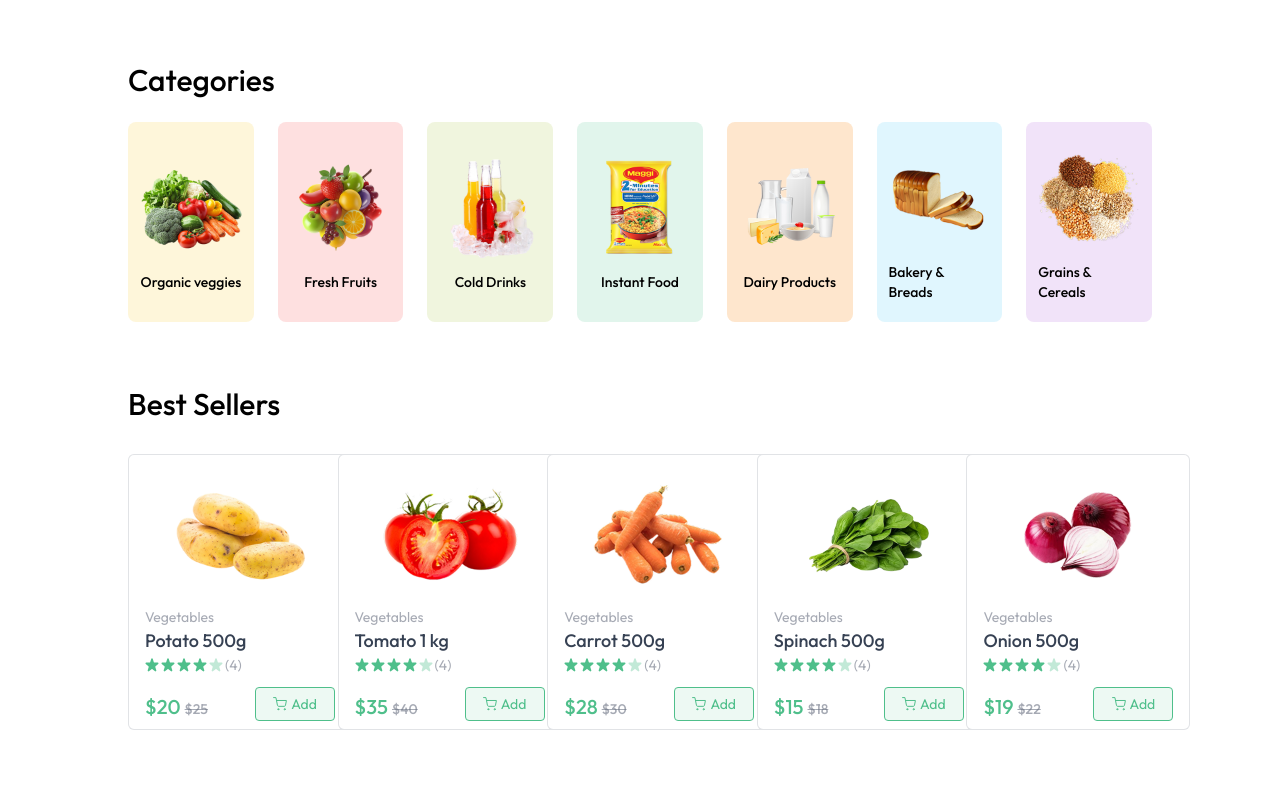
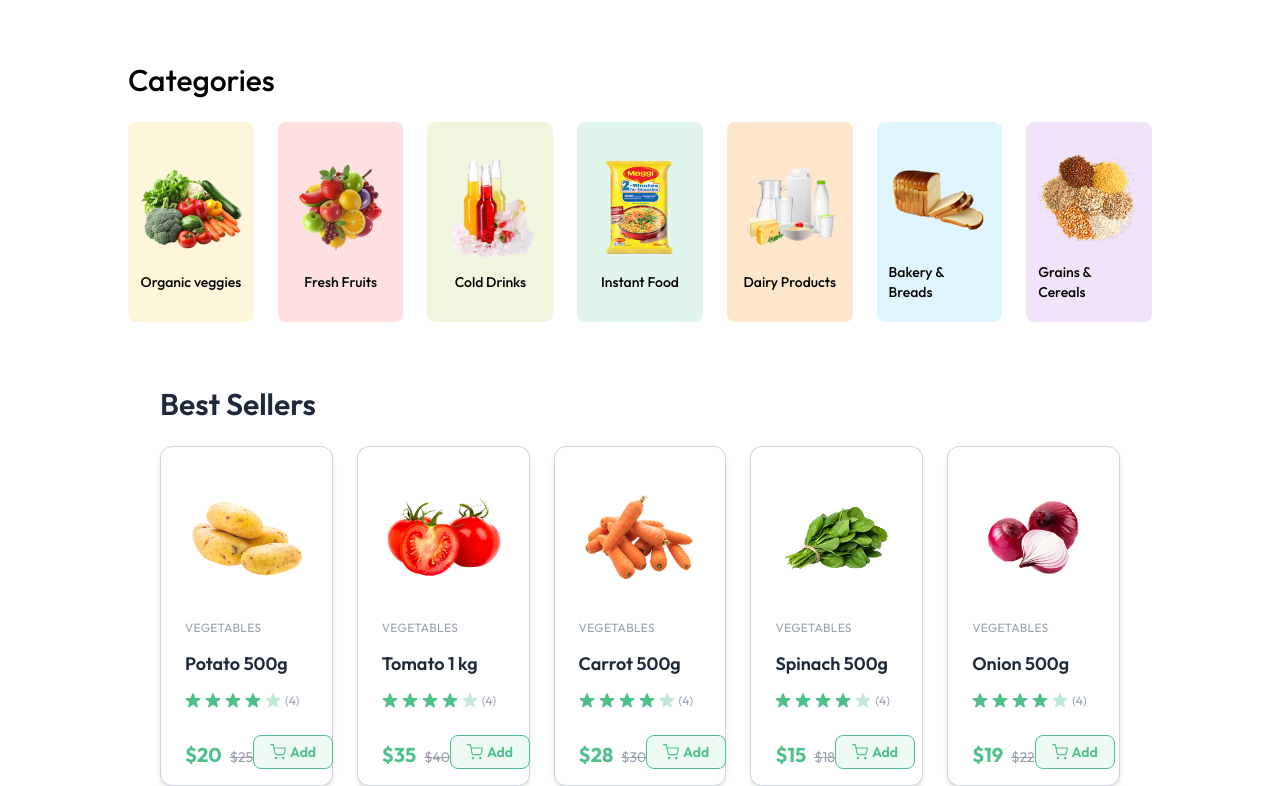
Before and after one commit to zourte2486/Ecommerce-website-Farmy-FrontEnd, a React (Vite) app: page / in a window 1280 px wide. Shown: the part 482-1268 px from the top of the page. Before the commit the page ends 1212 px from the top, so only its background shows below. Built offline with nearby package versions, Linux system fonts and the light colour scheme.

Commit message:
Refactor BestSeller, Categories, and ProductCard components for improved layout and styling

```diff
--- a/src/components/BestSeller.jsx
+++ b/src/components/BestSeller.jsx
@@ -6,9 +6,11 @@ const BestSeller = () => {
   const { products } = useAppContext();
 
   return (
-    <div className="mt-16">
-      <p className="text-2xl md:text-3xl font-medium">Best Sellers</p>
-      <div className="grid grid-cols-1 sm:grid-cols-2 md:grid-cols-3 lg:grid-cols-5 gap-6 mt-8">
+    <section className="mt-16 px-2 sm:px-4 md:px-8">
+      <h2 className="text-2xl sm:text-3xl font-semibold mb-6 text-gray-800 text-center sm:text-left">
+        Best Sellers
+      </h2>
+      <div className="grid grid-cols-1 xs:grid-cols-2 sm:grid-cols-2 md:grid-cols-3 lg:grid-cols-4 xl:grid-cols-5 gap-4 sm:gap-6">
         {products
           .filter((product) => product.inStock)
           .slice(0, 5)
@@ -16,7 +18,7 @@ const BestSeller = () => {
             <ProductCard key={product._id || index} product={product} />
           ))}
       </div>
-    </div>
+    </section>
   );
 };
 
--- a/src/components/ProductCard.jsx
+++ b/src/components/ProductCard.jsx
@@ -8,36 +8,36 @@ const ProductCard = ({ product }) => {
   if (!product) return null;
 
   return (
-    <div className="border border-gray-500/20 rounded-md md:px-4 px-3 py-2 bg-white min-w-56 max-w-56 w-full">
-      <div className="group cursor-pointer flex items-center justify-center px-2">
+    <div className="border border-gray-300 shadow-md hover:shadow-lg transition-shadow duration-300 rounded-xl px-2 sm:px-4 md:px-6 py-3 sm:py-4 bg-white w-full flex flex-col justify-between cursor-pointer group min-h-[340px]">
+      <div className="flex-1 flex flex-col items-center justify-center mb-2">
         <img
-          className="group-hover:scale-105 transition max-w-26 md:max-w-36"
+          className="group-hover:scale-110 transition-transform duration-300 w-24 sm:w-28 md:w-36 rounded-lg object-contain"
           src={product.image}
           alt={product.name}
         />
       </div>
-      <div className="text-gray-500/60 text-sm">
-        <p>{product.category}</p>
-        <p className="text-gray-700 font-medium text-lg truncate w-full">
+      <div className="text-gray-500/80 text-sm flex-1 flex flex-col justify-between">
+        <p className="mb-1 text-xs uppercase tracking-wide text-gray-400">{product.category}</p>
+        <p className="text-gray-800 font-semibold text-base sm:text-lg truncate w-full mb-1">
           {product.name}
         </p>
-        <div className="flex items-center gap-0.5">
+        <div className="flex items-center gap-1 mb-2">
           {Array(5)
             .fill("")
             .map((_, i) => (
               <img
                 key={i}
-                className="md:w-3.5 w3"
+                className="w-3.5 sm:w-4"
                 src={i < 4 ? assets.star_icon : assets.star_dull_icon}
                 alt="Star"
               />
             ))}
-          <p>(4)</p>
+          <span className="text-xs text-gray-400">(4)</span>
         </div>
-        <div className="flex items-end justify-between mt-3">
-          <p className="md:text-xl text-base font-medium text-primary">
-            {currency}${product.offerPrice}{" "}
-            <span className="text-gray-500/60 md:text-sm text-xs line-through">
+        <div className="flex items-end justify-between mt-2">
+          <p className="md:text-xl text-base font-bold text-primary">
+            {currency}${product.offerPrice}
+            <span className="text-gray-400 md:text-sm text-xs line-through ml-2 font-normal">
               {currency}${product.price}
             </span>
           </p>
@@ -49,30 +49,28 @@ const ProductCard = ({ product }) => {
           >
             {!cartItems[product._id] ? (
               <button
-                className="flex items-center justify-center gap-1 bg-primary/10 border border-primary md:w-[80px] w-[64px] h-[34px] rounded cursor-pointer"
+                className="flex items-center justify-center gap-1 bg-primary/10 border border-primary w-[64px] sm:w-[80px] h-[34px] rounded-lg cursor-pointer hover:bg-primary/20 transition-colors font-semibold text-primary px-2 text-xs sm:text-sm"
                 onClick={() => addToCart(product._id)}
               >
-                <img src={assets.cart_icon} alt="cart_icon" />
+                <img src={assets.cart_icon} alt="cart_icon" className="w-4 h-4" />
                 Add
               </button>
             ) : (
-              <div className="flex items-center justify-center gap-2 md:w-20 w-16 h-[34px] bg-primary/25 rounded select-none">
+              <div className="flex items-center justify-center gap-2 w-16 sm:w-20 h-[34px] bg-primary/25 rounded-lg select-none">
                 <button
                   onClick={() => {
                     removeFromCart(product._id);
                   }}
-                  className="cursor-pointer text-md px-2 h-full"
+                  className="cursor-pointer text-md px-2 h-full font-bold hover:text-red-500 transition-colors"
                 >
                   -
                 </button>
-                <span className="w-5 text-center">
-                  {cartItems[product._id]}
-                </span>
+                <span className="w-5 text-center font-semibold">{cartItems[product._id]}</span>
                 <button
                   onClick={() => {
                     addToCart(product._id);
                   }}
-                  className="cursor-pointer text-md px-2 h-full"
+                  className="cursor-pointer text-md px-2 h-full font-bold hover:text-green-600 transition-colors"
                 >
                   +
                 </button>
```
Also changed, not shown: src/components/Categories.jsx (+6 -2 lines).
